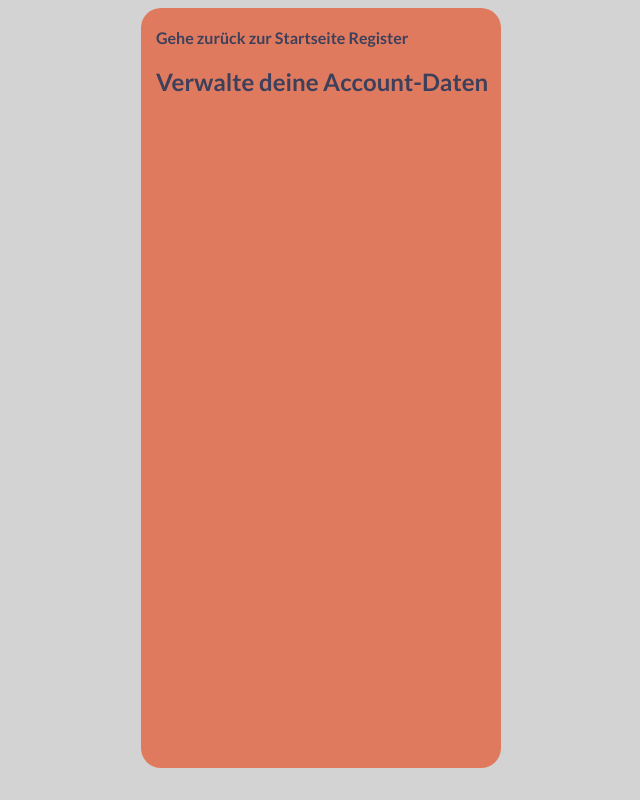
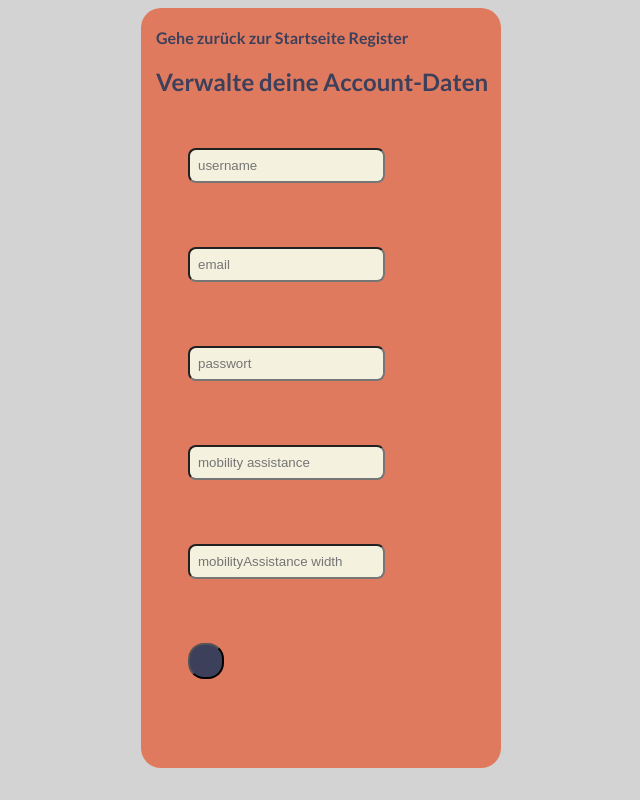
Before and after one commit to mullerow/Abled-App, a Vue app: page /account in a window 1280 px wide. Shown: the whole page, without its empty margins (319-959 px from the left). Built offline with nearby package versions, Linux system fonts and the light colour scheme.

Commit message:
feat:adds Inputfields and Edit Button

```diff
--- a/src/views/AccountViews/accountView.vue
+++ b/src/views/AccountViews/accountView.vue
@@ -2,8 +2,42 @@
   <RouterLink :to="{ name: 'home' }">Gehe zurück zur Startseite</RouterLink>
   <RouterLink :to="{ name: 'register' }"> Register</RouterLink>
   <h2>Verwalte deine Account-Daten</h2>
+  <InputField label="Username" v-model="userData.userName" placeholder="username"></InputField>
+  <InputField label="Email" v-model="userData.eMailAddress" placeholder="email"></InputField>
+  <InputField label="password" v-model="userData.passWord" placeholder="passwort"></InputField>
+  <InputField
+    label="Mobility Assistance"
+    v-model="userData.mobilityAssistance"
+    placeholder="mobility assistance"
+  ></InputField>
+  <InputField
+    label="Mobility Assistance Width"
+    v-model="userData.mobilityAssistanceWidth"
+    placeholder="mobilityAssistance width"
+  ></InputField>
+  <NavButton @click="editUserData"></NavButton>
 </template>
 
 <script>
-export default {}
+//import { storeData } from '@/stores/store.js'
+
+import InputField from '@/components/InputField.vue'
+import NavButton from '@/components/NavButton.vue'
+
+export default {
+  components: { InputField, NavButton },
+  data() {
+    return {
+      userData: {
+        userName: '',
+        eMailAddress: '',
+        passWord: '',
+        mobilityAssistance: '',
+        mobilityAssistanceWidth: ''
+      }
+    }
+    //methods: {
+    //editUserData() {
+  }
+}
 </script>
```
